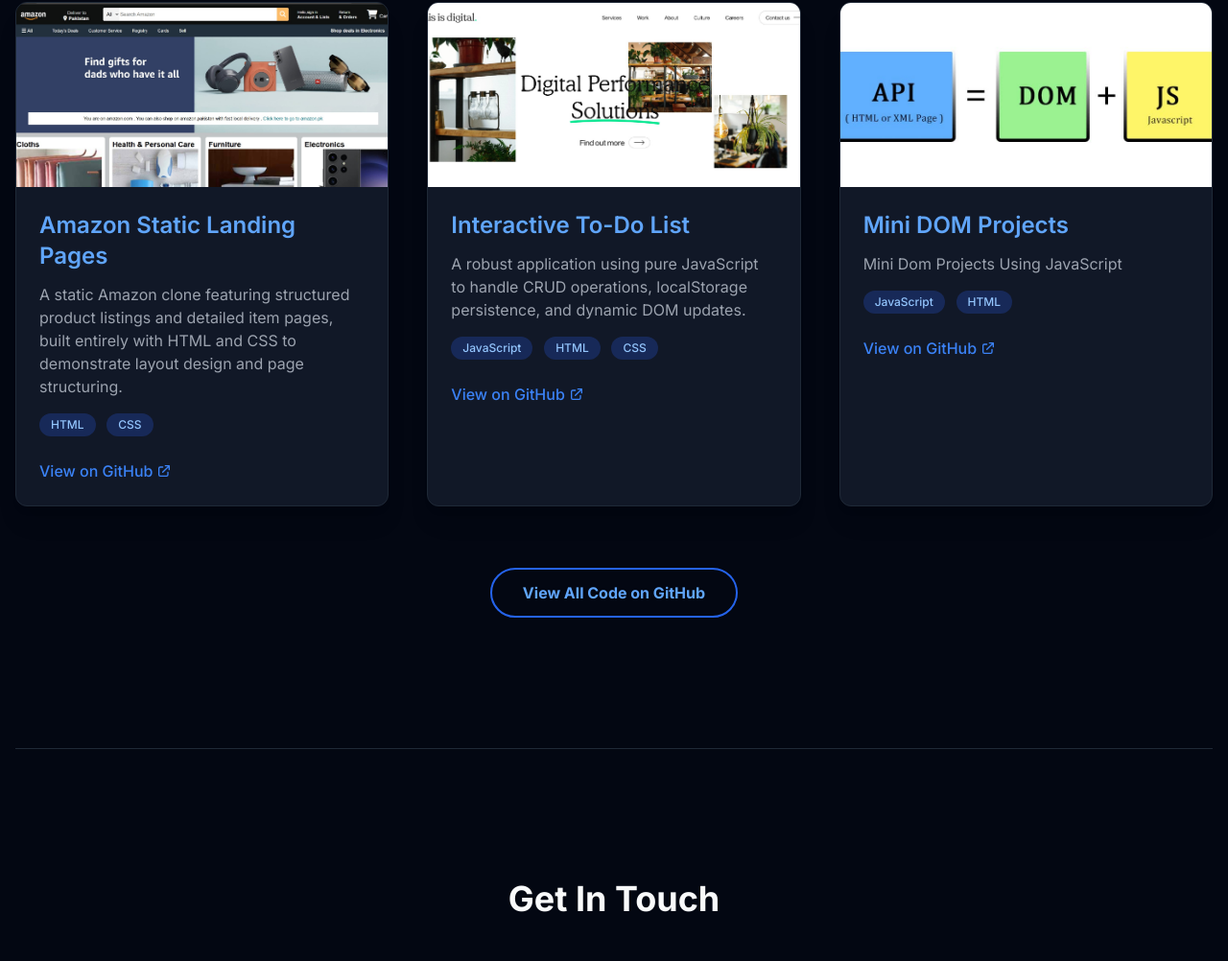
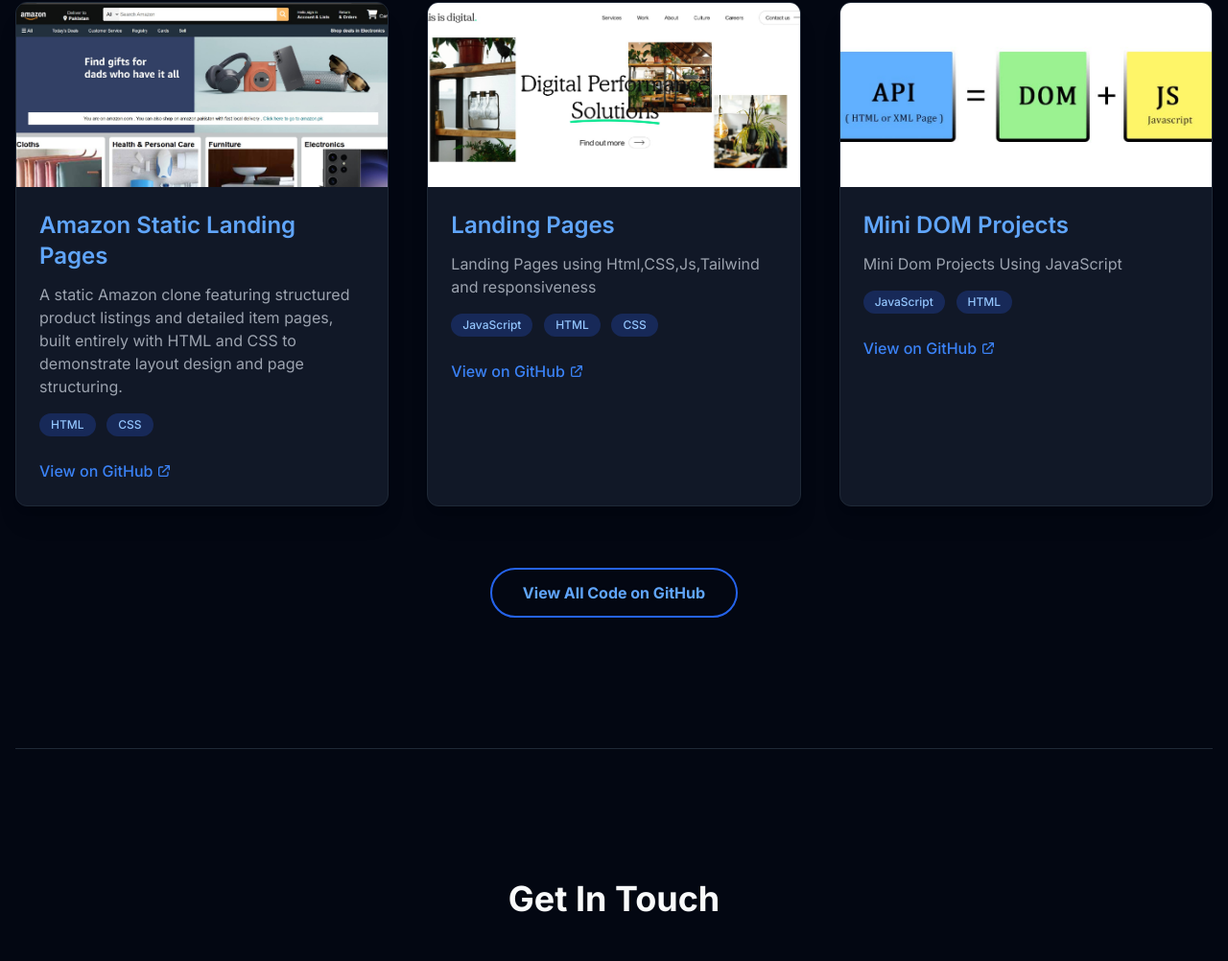
Before and after one commit to SultanAli41/Portfolio, a plain HTML site: page index.html in a window 1280 px wide. Shown: the part 1915-2917 px from the top of the page at 96% size. Drawn offline with nearby package versions, Linux system fonts and the light colour scheme.

Commit message:
Errors Fix

```diff
--- a/index.html
+++ b/index.html
@@ -171,8 +171,8 @@
                 <div class="project-card bg-gray-900 rounded-xl overflow-hidden shadow-xl border border-gray-800">
                     <img src="Landing_Pages.jpg" alt="Interactive To-Do List" class="w-full h-48 object-cover">
                     <div class="p-6">
-                        <h3 class="text-2xl font-semibold mb-3 text-blue-400">Interactive To-Do List</h3>
-                        <p class="text-gray-400 mb-4">A robust application using pure JavaScript to handle CRUD operations, localStorage persistence, and dynamic DOM updates.</p>
+                        <h3 class="text-2xl font-semibold mb-3 text-blue-400">Landing Pages</h3>
+                        <p class="text-gray-400 mb-4">Landing Pages using Html,CSS,Js,Tailwind and responsiveness</p>
                         <p class="text-sm font-medium text-gray-500 mb-4">
                             <span class="inline-block bg-blue-900/50 text-blue-300 px-3 py-1 rounded-full text-xs interactive mr-2">JavaScript</span>
                             <span class="inline-block bg-blue-900/50 text-blue-300 px-3 py-1 rounded-full text-xs interactive mr-2">HTML</span>
@@ -203,7 +203,7 @@
 
             </div>
             <div class="text-center mt-16">
-                 <a href="[Link to GitHub]" target="_blank" class="interactive inline-block border-2 border-blue-600 text-blue-400 hover:bg-blue-600 hover:text-white font-bold py-3 px-8 rounded-full transition duration-300">
+                 <a href="https://github.com/SultanAli41?tab=repositories" target="_blank" class="interactive inline-block border-2 border-blue-600 text-blue-400 hover:bg-blue-600 hover:text-white font-bold py-3 px-8 rounded-full transition duration-300">
                     View All Code on GitHub
                 </a>
             </div>
@@ -218,29 +218,7 @@
             <p class="text-xl text-center text-gray-400 mb-8">
                 I'm currently looking for new challenges and opportunities. Let's build something amazing together!
             </p>
-            <!--
-            <div class="animated-border">
-  <div class="inner">
-      <form  class="interactive space-y-6 bg-gray-900 p-8 rounded-xl shadow-2xl border border-gray-800">
-                <div>
-                    <label for="name" class="block text-sm font-medium text-gray-300 mb-2">Name</label>
-                    <input type="text" id="name" name="name" required class="interactive w-full px-4 py-3 rounded-lg bg-gray-800 text-white border border-gray-700 focus:border-blue-500 focus:ring-1 focus:ring-blue-500 transition duration-150" placeholder="Your Name">
-                </div>
-                <div>
-                    <label for="email" class="block text-sm font-medium text-gray-300 mb-2">Email</label>
-                    <input type="email" id="email" name="email" required class="interactive w-full px-4 py-3 rounded-lg bg-gray-800 text-white border border-gray-700 focus:border-blue-500 focus:ring-1 focus:ring-blue-500 transition duration-150" placeholder="your.email@example.com">
-                </div>
-                <div>
-                    <label for="message" class="block text-sm font-medium text-gray-300 mb-2">Message</label>
-                    <textarea id="message" name="message" rows="5" required class="interactive w-full px-4 py-3 rounded-lg bg-gray-800 text-white border border-gray-700 focus:border-blue-500 focus:ring-1 focus:ring-blue-500 transition duration-150" placeholder="What can I build for you?"></textarea>
-                </div>
-                <button type="submit" class="interactive w-full btn-primary bg-blue-600 hover:bg-blue-700 text-white font-bold py-3 px-4 rounded-lg transition duration-300 transform hover:scale-[1.01]">
-                    Send Message
-                </button>
-            </form>
-  </div>
-</div>
--->
+
 <div class="animated-border">
     <div class="inner">
         <form id="contact-form" class="interactive space-y-6 bg-gray-900 p-8 rounded-xl shadow-2xl border border-gray-800">
```
